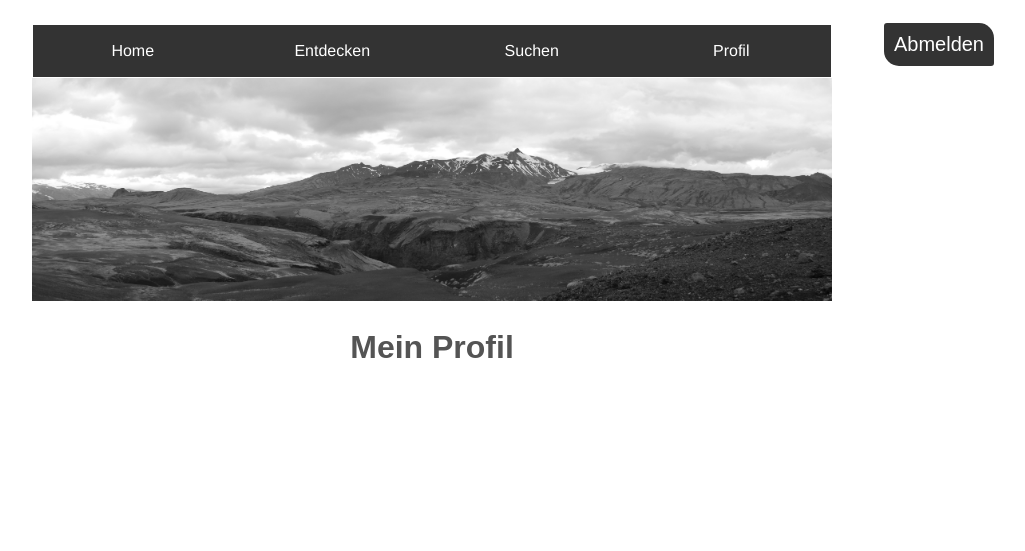
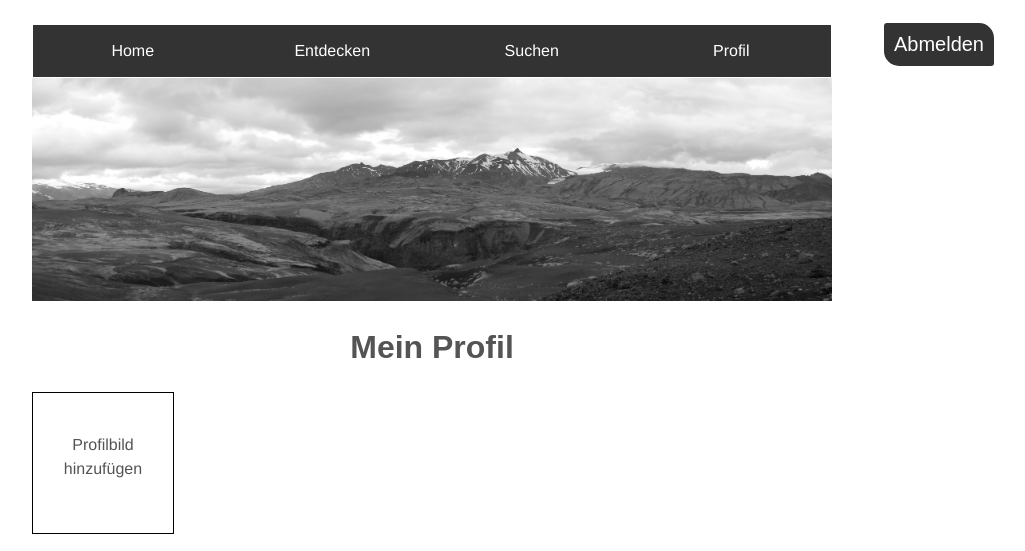
Before and after one commit to LalaKala83/307, a PHP site: page /user/save in a window 1280 px wide. Shown: the top 551 px of the page, without its empty margins (208-1233 px from the left). Run offline with PHP 8.4, Linux system fonts and the light colour scheme; the visitor is signed in with stand-in values (Sample User, id 1); data that the repository does not hold is empty.

Commit message:
profile - profilepicture

```diff
--- a/public/css/style.css
+++ b/public/css/style.css
@@ -165,3 +165,16 @@ a {
     }
 
 }
+
+
+#containerProfilepicture {
+    border:1px solid black;
+    height: 140px;
+    width: 140px;
+}
+
+#textProfilepicture {
+    text-align: center;
+    margin-top: 40px;
+    margin-bottom: 40px;
+}
--- a/view/profile.php
+++ b/view/profile.php
@@ -3,4 +3,7 @@
 </div>
 <div id="body">
     <h1><?= $title ?></h1>
+    <div id="containerProfilepicture">
+        <p id="textProfilepicture">Profilbild hinzufügen</p>
+    </div>
 </div>
```
